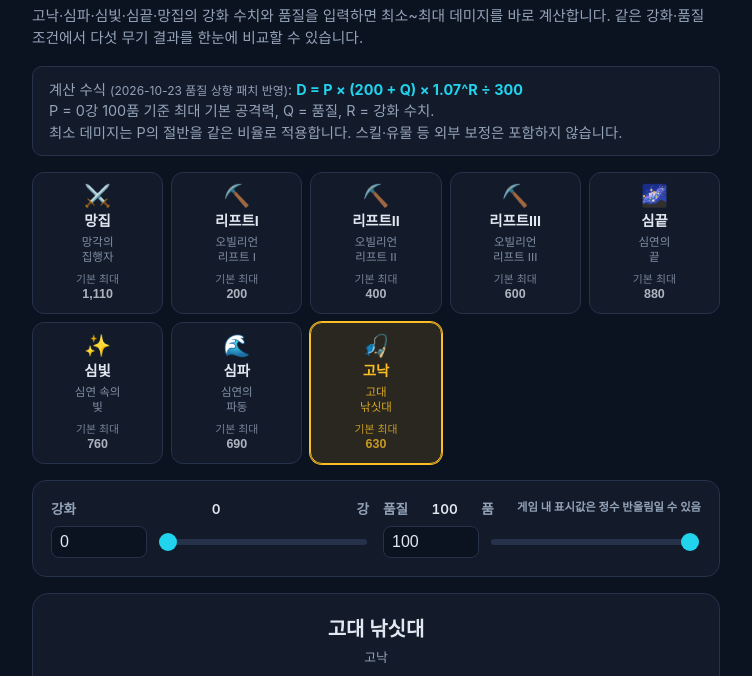
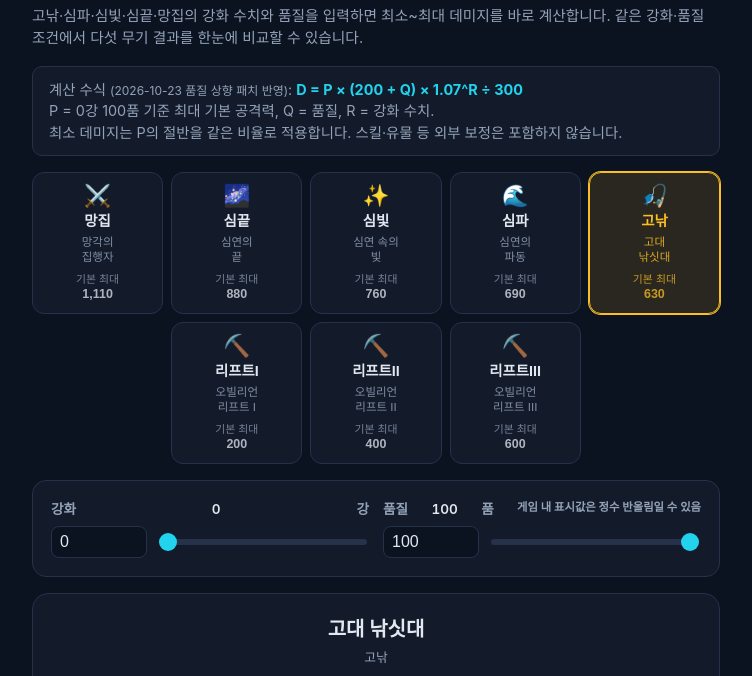
Before and after one commit to dubble95/untitled-rpg-damage-calculator, a plain HTML site: page index.html in a window 1280 px wide. Shown: the part 59-735 px from the top of the page, without its empty margins (264-1016 px from the left). Drawn offline with Linux system fonts and the light colour scheme.

Commit message:
feat: 고낚 명칭 일괄 변경 및 리프트 무기 2줄 배치
- 고낙 → 고낚 일괄 변경 (버튼, 별칭, WEAPONS 데이터, 초기 상태, README)
- 오빌리언 리프트 I·II·III 버튼을 두 번째 줄로 배치 (flex-basis 줄바꿈)

Co-authored-by: Copilot <223556219+Copilot@users.noreply.github.com>

```diff
--- a/index.html
+++ b/index.html
@@ -375,7 +375,7 @@
   </header>
 
   <p class="subtitle">
-    고낙·심파·심빛·심끝·망집의 강화 수치와 품질을 입력하면 최소~최대 데미지를 바로 계산합니다.
+    고낚·심파·심빛·심끝·망집의 강화 수치와 품질을 입력하면 최소~최대 데미지를 바로 계산합니다.
     같은 강화·품질 조건에서 다섯 무기 결과를 한눈에 비교할 수 있습니다.
   </p>
 
@@ -392,24 +392,6 @@
       <span class="name">망집</span>
       <span class="alias">망각의<br>집행자</span>
       <span class="base">기본 최대<br><b>1,110</b></span>
-    </button>
-    <button type="button" class="weapon-tab" data-weapon="리프트I" aria-checked="false">
-      <span class="icon" aria-hidden="true">⛏️</span>
-      <span class="name">리프트I</span>
-      <span class="alias">오빌리언<br>리프트 I</span>
-      <span class="base">기본 최대<br><b>200</b></span>
-    </button>
-    <button type="button" class="weapon-tab" data-weapon="리프트II" aria-checked="false">
-      <span class="icon" aria-hidden="true">⛏️</span>
-      <span class="name">리프트II</span>
-      <span class="alias">오빌리언<br>리프트 II</span>
-      <span class="base">기본 최대<br><b>400</b></span>
-    </button>
-    <button type="button" class="weapon-tab" data-weapon="리프트III" aria-checked="false">
-      <span class="icon" aria-hidden="true">⛏️</span>
-      <span class="name">리프트III</span>
-      <span class="alias">오빌리언<br>리프트 III</span>
-      <span class="base">기본 최대<br><b>600</b></span>
     </button>
     <button type="button" class="weapon-tab" data-weapon="심끝" aria-checked="false">
       <span class="icon" aria-hidden="true">🌌</span>
@@ -429,11 +411,30 @@
       <span class="alias">심연의<br>파동</span>
       <span class="base">기본 최대<br><b>690</b></span>
     </button>
-    <button type="button" class="weapon-tab selected" data-weapon="고낙" aria-checked="true">
+    <button type="button" class="weapon-tab selected" data-weapon="고낚" aria-checked="true">
       <span class="icon" aria-hidden="true">🎣</span>
-      <span class="name">고낙</span>
+      <span class="name">고낚</span>
       <span class="alias">고대<br>낚싯대</span>
       <span class="base">기본 최대<br><b>630</b></span>
+    </button>
+    <div style="flex-basis: 100%; height: 0;"></div>
+    <button type="button" class="weapon-tab" data-weapon="리프트I" aria-checked="false">
+      <span class="icon" aria-hidden="true">⛏️</span>
+      <span class="name">리프트I</span>
+      <span class="alias">오빌리언<br>리프트 I</span>
+      <span class="base">기본 최대<br><b>200</b></span>
+    </button>
+    <button type="button" class="weapon-tab" data-weapon="리프트II" aria-checked="false">
+      <span class="icon" aria-hidden="true">⛏️</span>
+      <span class="name">리프트II</span>
+      <span class="alias">오빌리언<br>리프트 II</span>
+      <span class="base">기본 최대<br><b>400</b></span>
+    </button>
+    <button type="button" class="weapon-tab" data-weapon="리프트III" aria-checked="false">
+      <span class="icon" aria-hidden="true">⛏️</span>
+      <span class="name">리프트III</span>
+      <span class="alias">오빌리언<br>리프트 III</span>
+      <span class="base">기본 최대<br><b>600</b></span>
     </button>
   </div>
 
@@ -462,7 +463,7 @@
 
   <div class="result" aria-live="polite" aria-atomic="true">
     <div class="name" id="resultName">고대 낚싯대</div>
-    <div class="alias" id="resultAlias">고낙</div>
+    <div class="alias" id="resultAlias">고낚</div>
     <div class="damage" id="resultDamage">
       <span id="resultDamageMax">630</span>
       <span class="unit">데미지</span>
@@ -507,7 +508,7 @@
 <script>
 (function () {
   const WEAPONS = [
-    { id: "고낙", name: "고대 낚싯대", alias: "고낙", min: 315, max: 630 },
+    { id: "고낚", name: "고대 낚싯대", alias: "고낚", min: 315, max: 630 },
     { id: "심파", name: "심연의 파동", alias: "심파", min: 345, max: 690 },
     { id: "심빛", name: "심연 속의 빛", alias: "심빛", min: 380, max: 760 },
     { id: "심끝", name: "심연의 끝", alias: "심끝", min: 440, max: 880 },
@@ -535,7 +536,7 @@
   const announce = document.getElementById("announce");
 
   let state = {
-    weaponId: "고낙",
+    weaponId: "고낚",
     strength: 0,
     quality: 100
   };
```
Also changed, not shown: README.md.
